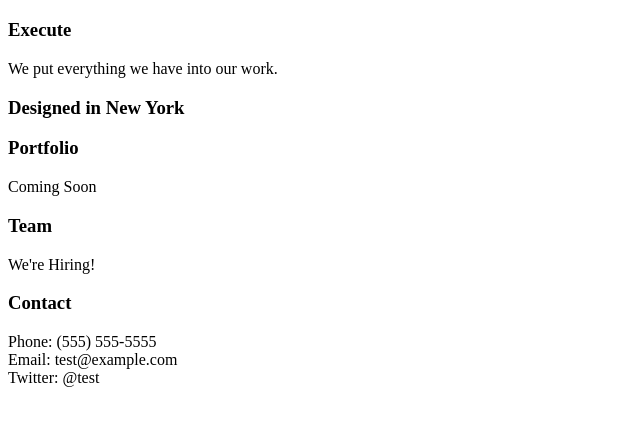
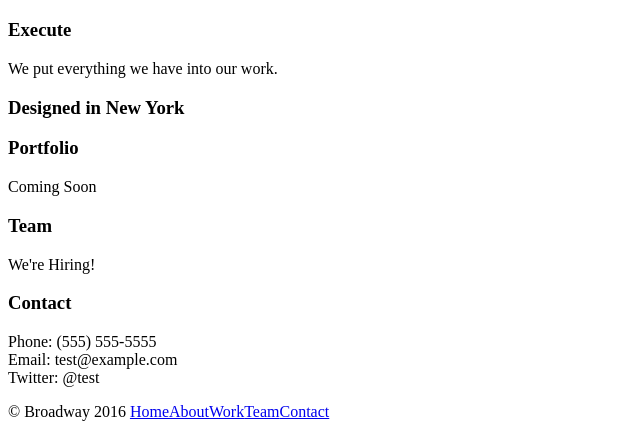
Before and after one commit to RWSyk/broadway, a plain HTML site: page index.html in a window 1280 px wide. Shown: the part 1335-1772 px from the top of the page, without its empty margins (0-640 px from the left). Before the commit the page ends 1738 px from the top, so only its background shows below. Drawn offline with Linux system fonts and the light colour scheme.

Commit message:
Footer added to html.

```diff
--- a/index.html
+++ b/index.html
@@ -53,6 +53,10 @@
       <p>Phone: (555) 555-5555 <br>Email: test@example.com <br>Twitter: @test</p>
     </div>
 
+    <div class="footer">
+      <p>&copy Broadway 2016 <a href="#">Home</a><a href="#">About</a><a href="#">Work</a><a href="#">Team</a><a href="#">Contact</a></p>
+    </div>
+
   </body>
 
 </html>
```
